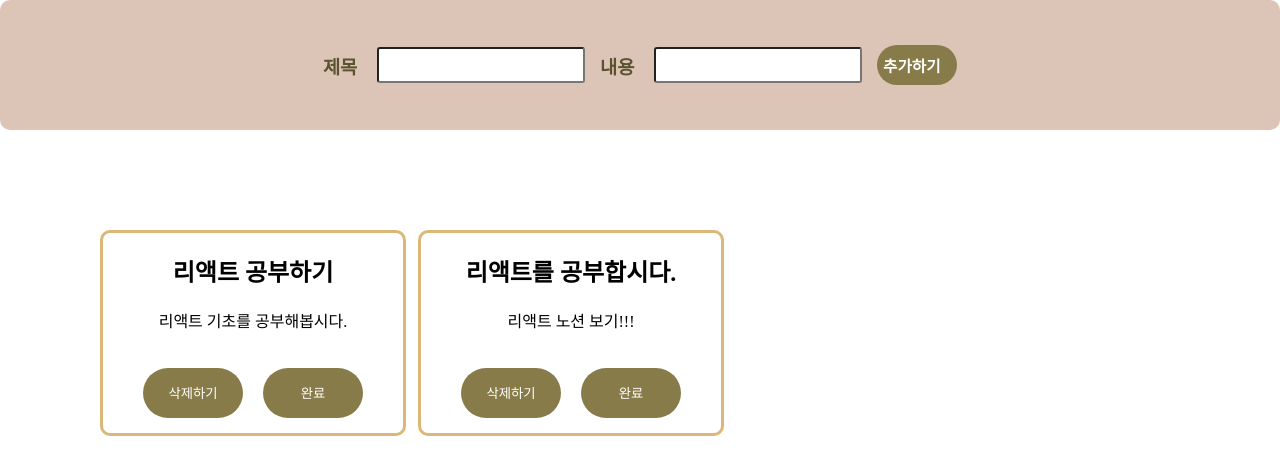
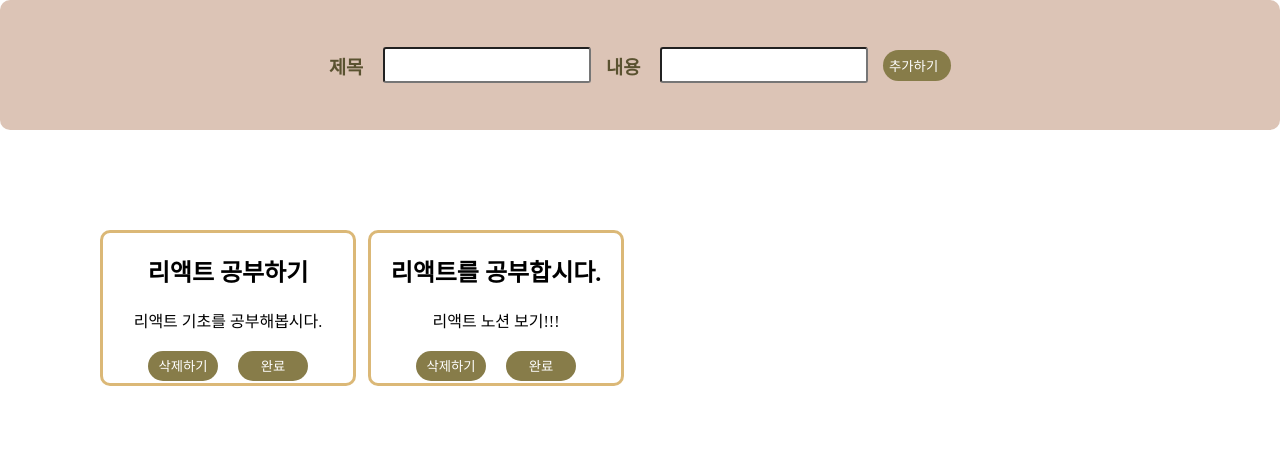
Before and after one commit to chomusuke9072/todolist, a React (Create React App) app: page / in a window 1280 px wide. Shown: the top 474 px of the page. Built offline with nearby package versions, Linux system fonts and the light colour scheme.

Commit message:
css 수정

```diff
--- a/src/App.css
+++ b/src/App.css
@@ -32,8 +32,8 @@
   color: #fff;
   border:none;
   border-radius:20px;
-  height: 40px;
-  width: 80px;
+  height: 31px;
+  width: 68px;
   display: flex;
 
 }
@@ -43,9 +43,9 @@
   color: #fff;
   border:none;
   border-radius:30px;
-  height: 50px;
-  width: 100px;
-  margin-top: 20px;
+  height: 30px;
+  width: 70px;
+  margin-top: 3px;
   margin-left: 20px;
 }
 .gapButton {
@@ -59,8 +59,8 @@
   }
 
   .component-style {
-    width: 300px;
-    height: 200px;
+    width: 250px;
+    height: 150px;
     border: 3px solid rgba(217, 179, 109, 0.93);
     border-Radius: 10px;
     display: inline;
--- a/src/App.js
+++ b/src/App.js
@@ -49,7 +49,7 @@ function App() {
         {/* 잘 들어오는지 테스트 */}
         {/* {contents} */}
         <button className="Button" onClick={clickAddButtonHandler}>
-          <h3>추가하기</h3>
+          <p>추가하기</p>
         </button>
       </div>
       <div className="app-style">
```
